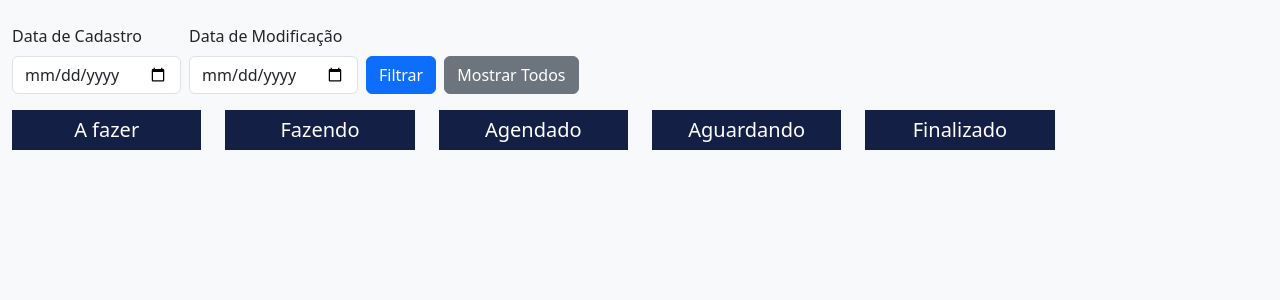
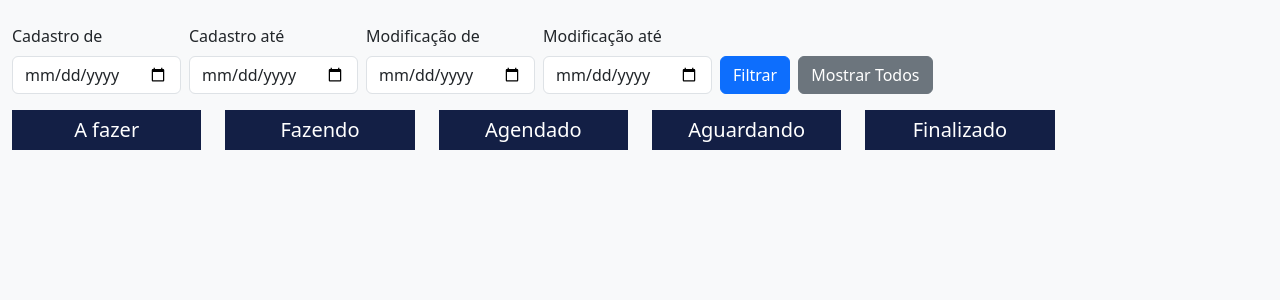
Before and after one commit to WetaSystemlogic/PDVTarefas, a PHP site: page / in a window 1280 px wide. Shown: the part 56-356 px from the top of the page. Run offline with PHP 8.4, Linux system fonts and the light colour scheme; data comes from the database, SQL or seed files in the repository; some libraries are stand-ins or nearby versions.

Commit message:
Add files via upload

```diff
--- a/index.php
+++ b/index.php
@@ -2,7 +2,14 @@
 require 'config.php';
 
 // Busca tarefas do banco de dados
-function obterTarefasPorStatus($pdo, $status, $dataCadastro = null, $dataModificacao = null) {
+function obterTarefasPorStatus(
+  $pdo,
+  $status,
+  $cadastroDe = null,
+  $cadastroAte = null,
+  $modificacaoDe = null,
+  $modificacaoAte = null
+) {
   $sql =
       "SELECT t.id, t.titulo, t.detalhes, t.created_at, t.status, " .
       "r.nome AS responsavel, c.nome AS cliente " .
@@ -11,13 +18,21 @@ function obterTarefasPorStatus($pdo, $status, $dataCadastro = null, $dataModific
       "LEFT JOIN clientes c ON t.cliente_id = c.id " .
       "WHERE t.status = ?";
   $params = [$status];
-  if ($dataCadastro) {
-    $sql .= " AND date(t.created_at) = ?";
-    $params[] = $dataCadastro;
+  if ($cadastroDe) {
+    $sql .= " AND date(t.created_at) >= ?";
+    $params[] = $cadastroDe;
   }
-  if ($dataModificacao) {
-    $sql .= " AND date(t.updated_at) = ?";
-    $params[] = $dataModificacao;
+  if ($cadastroAte) {
+    $sql .= " AND date(t.created_at) <= ?";
+    $params[] = $cadastroAte;
+  }
+  if ($modificacaoDe) {
+    $sql .= " AND date(t.updated_at) >= ?";
+    $params[] = $modificacaoDe;
+  }
+  if ($modificacaoAte) {
+    $sql .= " AND date(t.updated_at) <= ?";
+    $params[] = $modificacaoAte;
   }
   $sql .= " ORDER BY t.id DESC";
   $stmt = $pdo->prepare($sql);
@@ -28,10 +43,19 @@ function obterTarefasPorStatus($pdo, $status, $dataCadastro = null, $dataModific
 $statuses = ['A fazer', 'Fazendo', 'Agendado', 'Aguardando', 'Finalizado'];
 $tarefas = [];
 // Filtros de data
-$dataCadastro = $_GET['data_cadastro'] ?? null;
-$dataModificacao = $_GET['data_modificacao'] ?? null;
+$dataCadastroDe = $_GET['data_cadastro_de'] ?? null;
+$dataCadastroAte = $_GET['data_cadastro_ate'] ?? null;
+$dataModificacaoDe = $_GET['data_modificacao_de'] ?? null;
+$dataModificacaoAte = $_GET['data_modificacao_ate'] ?? null;
 foreach ($statuses as $s) {
-  $tarefas[$s] = obterTarefasPorStatus($pdo, $s, $dataCadastro, $dataModificacao);
+  $tarefas[$s] = obterTarefasPorStatus(
+      $pdo,
+      $s,
+      $dataCadastroDe,
+      $dataCadastroAte,
+      $dataModificacaoDe,
+      $dataModificacaoAte
+  );
 }
 
 $responsaveis = $pdo->query('SELECT id, nome FROM responsaveis')->fetchAll(PDO::FETCH_ASSOC);
@@ -63,13 +87,21 @@ $clientes = $pdo->query('SELECT id, cnpj, nome FROM clientes')->fetchAll(PDO::FE
     <div class="row mb-3">
         <div class="col">
             <form class="row gy-2 gx-2 align-items-end" method="GET" action="index.php">
-                <div class="col-auto">
-                    <label class="form-label" for="dataCadastro">Data de Cadastro</label>
-                    <input type="date" id="dataCadastro" name="data_cadastro" class="form-control" value="<?= htmlspecialchars($dataCadastro ?? '') ?>">
+            <div class="col-auto">
+                    <label class="form-label" for="dataCadastroDe">Cadastro de</label>
+                    <input type="date" id="dataCadastroDe" name="data_cadastro_de" class="form-control" value="<?= htmlspecialchars($dataCadastroDe ?? '') ?>">
                 </div>
                 <div class="col-auto">
-                    <label class="form-label" for="dataModificacao">Data de Modificação</label>
-                    <input type="date" id="dataModificacao" name="data_modificacao" class="form-control" value="<?= htmlspecialchars($dataModificacao ?? '') ?>">
+                    <label class="form-label" for="dataCadastroAte">Cadastro até</label>
+                    <input type="date" id="dataCadastroAte" name="data_cadastro_ate" class="form-control" value="<?= htmlspecialchars($dataCadastroAte ?? '') ?>">
+                </div>
+                <div class="col-auto">
+                    <label class="form-label" for="dataModificacaoDe">Modificação de</label>
+                    <input type="date" id="dataModificacaoDe" name="data_modificacao_de" class="form-control" value="<?= htmlspecialchars($dataModificacaoDe ?? '') ?>">
+                </div>
+                <div class="col-auto">
+                    <label class="form-label" for="dataModificacaoAte">Modificação até</label>
+                    <input type="date" id="dataModificacaoAte" name="data_modificacao_ate" class="form-control" value="<?= htmlspecialchars($dataModificacaoAte ?? '') ?>">
                 </div>
                 <div class="col-auto">
                     <button type="submit" class="btn btn-primary">Filtrar</button>
```
